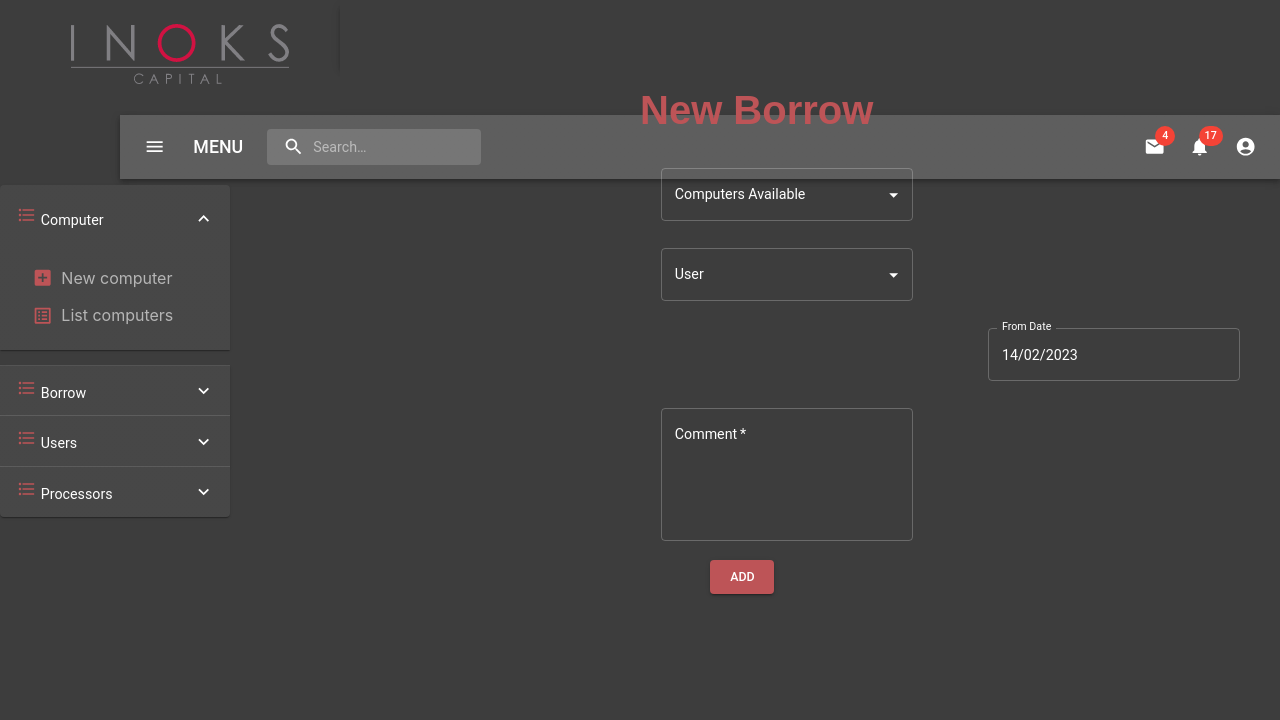
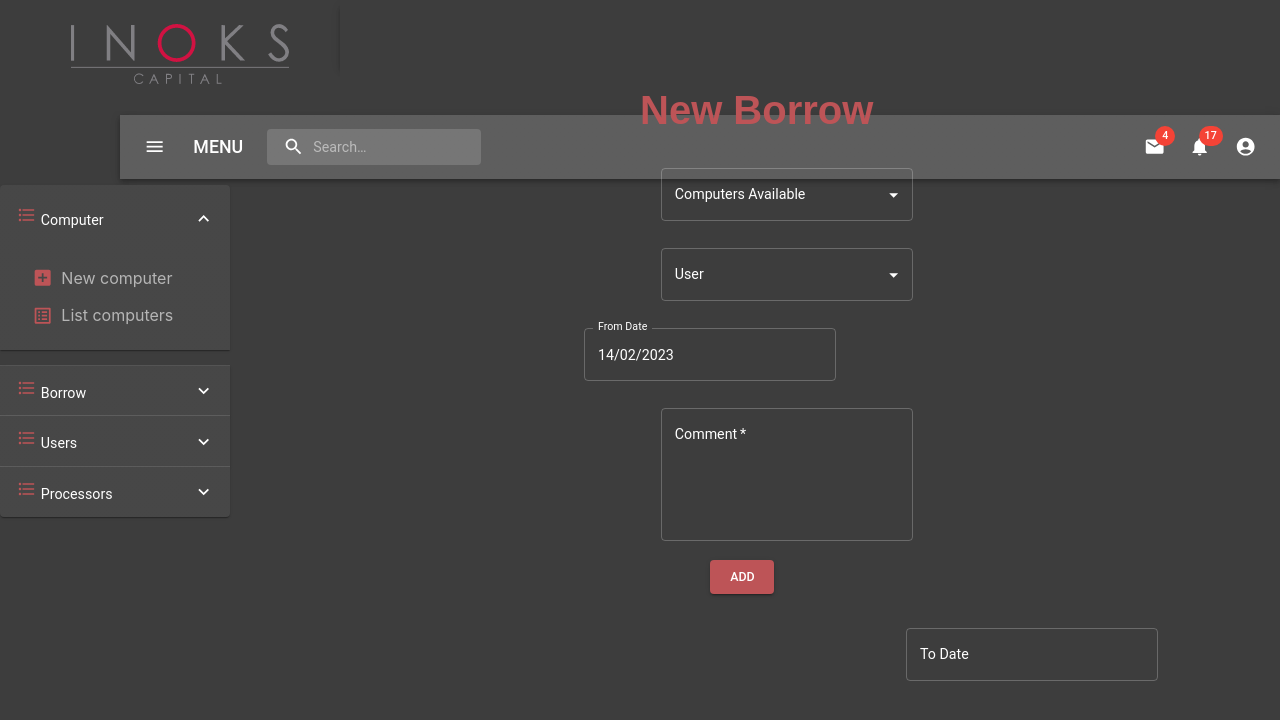
Before and after one commit to mou-inoks/ComputerStock, a React (Create React App) app: page /create-borrow in a window 1280 px wide. Shown: the top 720 px of the page. Built offline with nearby package versions, Linux system fonts and the light colour scheme; no server answers.

Commit message:
added stuff

```diff
--- a/src/Components/Borrow/CreateBorrowForm.tsx
+++ b/src/Components/Borrow/CreateBorrowForm.tsx
@@ -15,7 +15,7 @@ export default function BorrowForm() {
   const [computersArr, setComputerArr] = useState<ComputerDto[]>([])
 
   const listFiltered = computersArr.filter((e) => {
-    if(e.state?.state === "In Stock")
+    if (e.state?.state === "In Stock")
       return e
     else return null
   })
@@ -100,7 +100,7 @@ export default function BorrowForm() {
                 options={userArr}
                 renderInput={(params) => <TextField name='name' {...params} label="User" />}
               />
-              <Box sx={{position: 'absolute', left: '980px', bottom: '100px'}} className="datePicker" component="div">
+              <Box className="datePicker" component="div">
                 <LocalizationProvider dateAdapter={AdapterDayjs}>
                   <DatePicker
                     label="From Date"
@@ -109,6 +109,15 @@ export default function BorrowForm() {
                     onChange={(e) => setFieldValue('fromDate', e ?? new Date())}
                     renderInput={(params) => <TextField {...params} />}
                     maxDate={new Date()}
+                  />
+
+                  <DatePicker
+                    label="To Date"
+                    value={values.toDate}
+                    inputFormat="DD/MM/YYYY"
+                    className='datePickerInEditForm'
+                    onChange={(e) => setFieldValue('toDate', e ?? new Date())}
+                    renderInput={(params) => <TextField {...params} />}
                   />
                 </LocalizationProvider>
               </Box>
--- a/src/Components/Computers/DetailsComputer.tsx
+++ /dev/null
@@ -1,26 +0,0 @@
-import React from 'react'
-import { ComputerDto } from '../Dtos'
-import '../../css/Details.css'
-import { Box } from '@mui/material'
-
-interface DetailsComputerProps {
- computer: ComputerDto
-}
-
-const DetailsComputer = (value: DetailsComputerProps) => {
- return (
-  <Box component='div' className='container'>
-   <div className='details'>Name: {value.computer.name}</div>
-   <div className='details'>Type: {value.computer.type?.type}</div>
-   <div className='details'>Brand: {value.computer.brand}</div>
-   <div className='details'>Processor: {value.computer.processor?.name} {value.computer.processor?.niveau} {value.computer.processor?.vitesse} </div>
-   <div className='details'>Brand: {value.computer.brand}</div>
-   <div className='details'>Ram: {value.computer.ram}Go</div>
-   <div className='details'>State: {value.computer.state?.state}</div>
-  </Box>
-
-
- )
-}
-
-export default DetailsComputer
--- a/src/Components/Computers/ListComputer.tsx
+++ b/src/Components/Computers/ListComputer.tsx
@@ -9,7 +9,6 @@ import Box from '@mui/material/Box';
 import Modal from '@mui/material/Modal';
 import EditComputerForm from './EditComputerForm';
 import RemoveRedEyeIcon from '@mui/icons-material/RemoveRedEye';
-import DetailsComputer from './DetailsComputer';
 
 const ListComputers = () => {
 
@@ -100,20 +99,6 @@ const ListComputers = () => {
                         GetAllComputers()
                       })
                     }}><DeleteIcon /></button>
-                    <button className='actions' onClick={() => handleOpenDetails(computer)}>
-                      <RemoveRedEyeIcon />
-                    </button>
-                    <Modal
-                      open={detailsOpen}
-                      onClose={handleClose}
-                      aria-labelledby="parent-modal-title"
-                      aria-describedby="parent-modal-description"
-                    >
-                      <Box sx={{ ...modalStyle, width: 600, height: 500, backgroundColor: '#4e4e4e', color: 'white' }}>
-                        <h1 style={{ position: 'relative', left: '30%' }}>Details {tempComputer?.name}</h1>
-                        <DetailsComputer computer={tempComputer!} />
-                      </Box>
-                    </Modal>
                   </td>
                   <td className='table-data'>{computer.name}</td>
                   <td className='table-data'>{computer.type?.type}</td>
```
